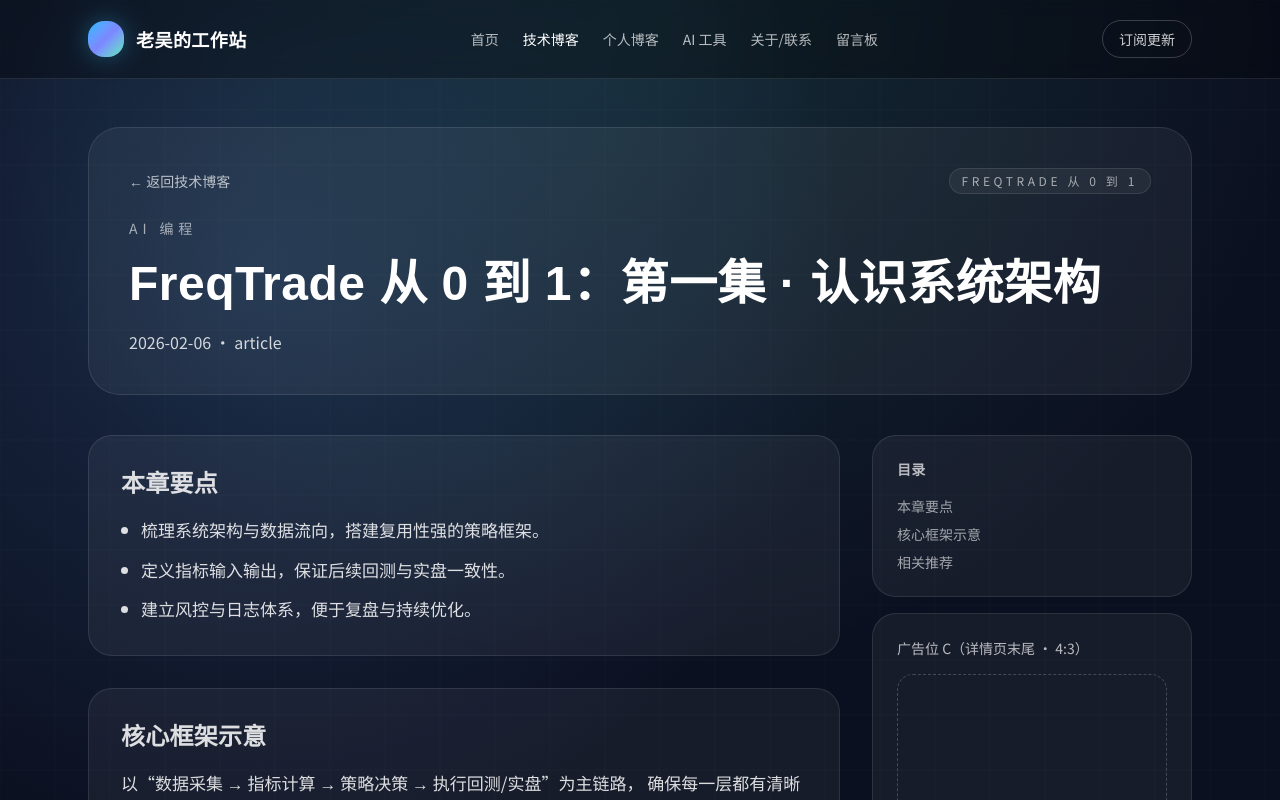
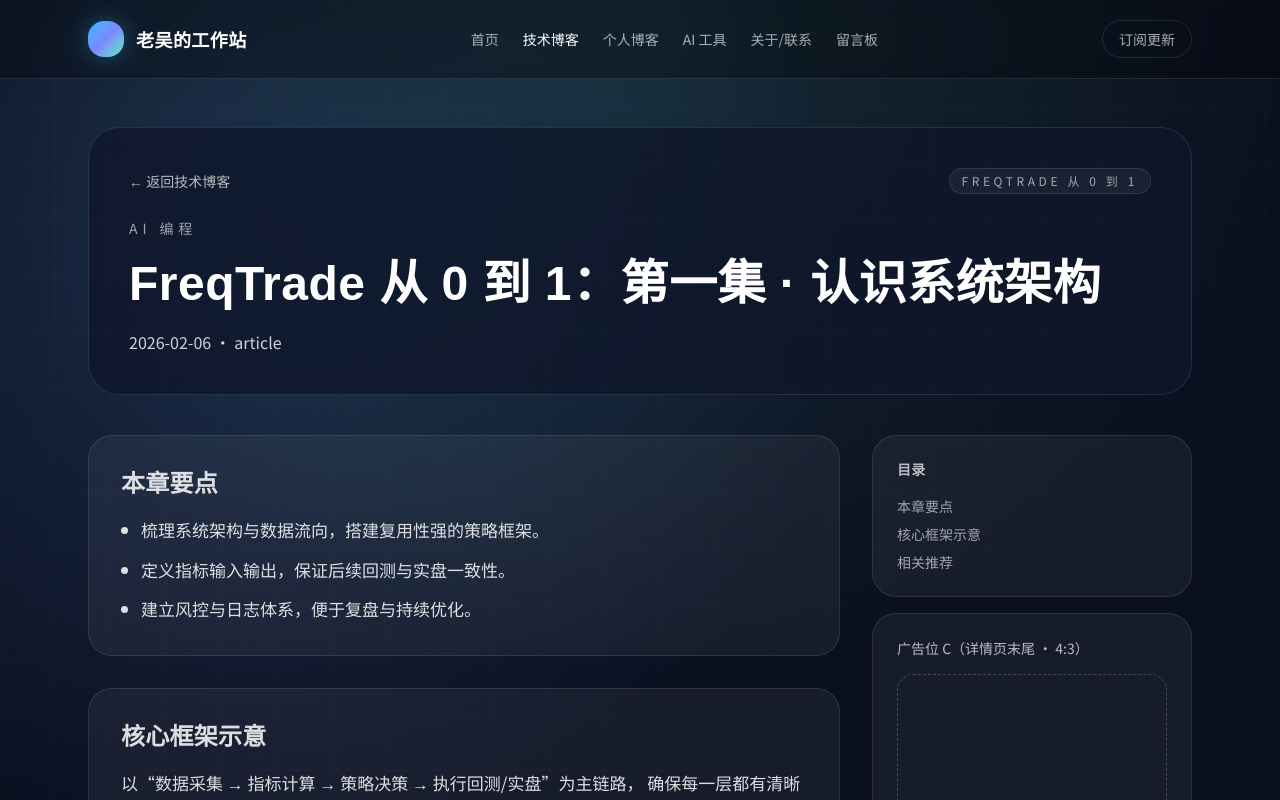
Before and after one commit to jerrywuhs/blogweb, a Next.js app: page /tech/freqtrade-0-1-ep1 in a window 1280 px wide. Shown: the top 800 px of the page. Built offline with nearby package versions, Linux system fonts and the light colour scheme.

Commit message:
Add theme tokens and reusable surfaces

```diff
--- a/src/app/globals.css
+++ b/src/app/globals.css
@@ -5,12 +5,23 @@
   --foreground: #e9eef7;
   --brand-primary: #5eead4;
   --brand-accent: #60a5fa;
-  --surface: rgba(15, 23, 42, 0.9);
+  --surface-1: rgba(15, 23, 42, 0.82);
+  --surface-2: rgba(30, 41, 59, 0.6);
+  --border-muted: rgba(148, 163, 184, 0.18);
+  --border-strong: rgba(248, 250, 252, 0.28);
+  --text-muted: rgba(226, 232, 240, 0.72);
+  --text-subtle: rgba(226, 232, 240, 0.55);
 }
 
 @theme inline {
   --color-background: var(--background);
   --color-foreground: var(--foreground);
+  --color-surface: var(--surface-1);
+  --color-surface-muted: var(--surface-2);
+  --color-border-muted: var(--border-muted);
+  --color-border-strong: var(--border-strong);
+  --color-text-muted: var(--text-muted);
+  --color-text-subtle: var(--text-subtle);
   --font-sans: var(--font-body);
   --font-display: var(--font-display);
 }
@@ -39,3 +50,21 @@
   font-family: var(--font-display), "Noto Serif SC", serif;
   letter-spacing: 0.01em;
 }
+
+@layer components {
+  .surface-card {
+    @apply rounded-3xl border border-[color:var(--border-muted)] bg-[color:var(--surface-1)];
+  }
+  .surface-panel {
+    @apply rounded-3xl border border-[color:var(--border-muted)] bg-[color:var(--surface-2)];
+  }
+  .surface-outline {
+    @apply border border-[color:var(--border-muted)];
+  }
+  .text-muted {
+    color: var(--text-muted);
+  }
+  .text-subtle {
+    color: var(--text-subtle);
+  }
+}
--- a/src/app/personal/[slug]/page.tsx
+++ b/src/app/personal/[slug]/page.tsx
@@ -35,7 +35,7 @@
       <SiteHeader active="/personal" />
 
       <main className="mx-auto w-full max-w-6xl px-6 pb-20 pt-12">
-        <section className="rounded-[32px] border border-white/10 bg-white/5 p-8 md:p-10">
+        <section className="rounded-[32px] border border-[color:var(--border-muted)] bg-[color:var(--surface-1)] p-8 md:p-10">
           <div className="flex flex-wrap items-center justify-between gap-4 text-sm text-white/60">
             <Link href="/personal" className="inline-flex items-center gap-2 text-white/70">
               ← 返回个人博客
--- a/src/app/tech/[slug]/page.tsx
+++ b/src/app/tech/[slug]/page.tsx
@@ -36,7 +36,7 @@
       <SiteHeader active="/tech" />
 
       <main className="mx-auto w-full max-w-6xl px-6 pb-20 pt-12">
-        <section className="rounded-[32px] border border-white/10 bg-white/5 p-8 md:p-10">
+        <section className="rounded-[32px] border border-[color:var(--border-muted)] bg-[color:var(--surface-1)] p-8 md:p-10">
           <div className="flex flex-wrap items-center justify-between gap-4 text-sm text-white/60">
             <Link href="/tech" className="inline-flex items-center gap-2 text-white/70">
               ← 返回技术博客
--- a/src/app/tools/[id]/page.tsx
+++ b/src/app/tools/[id]/page.tsx
@@ -23,7 +23,7 @@
       <SiteHeader active="/tools" />
 
       <main className="mx-auto w-full max-w-6xl px-6 pb-20 pt-12">
-        <section className="rounded-[32px] border border-white/10 bg-white/5 p-8 md:p-10">
+        <section className="rounded-[32px] border border-[color:var(--border-muted)] bg-[color:var(--surface-1)] p-8 md:p-10">
           <div className="flex flex-wrap items-center justify-between gap-4 text-sm text-white/60">
             <Link href="/tools" className="inline-flex items-center gap-2 text-white/70">
               ← 返回 AI 工具
--- a/src/components/SiteHeader.tsx
+++ b/src/components/SiteHeader.tsx
@@ -11,7 +11,7 @@
 
 export default function SiteHeader({ active }: { active?: string }) {
   return (
-    <header className="sticky top-0 z-40 border-b border-white/10 bg-black/30 backdrop-blur">
+    <header className="sticky top-0 z-40 border-b border-[color:var(--border-muted)] bg-black/30 backdrop-blur">
       <div className="mx-auto flex w-full max-w-6xl items-center justify-between px-6 py-5">
         <Link href="/" className="group flex items-center gap-3">
           <span className="h-9 w-9 rounded-2xl bg-gradient-to-br from-sky-400 via-indigo-400 to-emerald-300 shadow-[0_0_24px_rgba(56,189,248,0.35)]" />
@@ -19,7 +19,7 @@
             老吴的工作站
           </span>
         </Link>
-        <nav className="hidden items-center gap-6 text-sm text-white/70 md:flex">
+        <nav className="hidden items-center gap-6 text-sm text-muted md:flex">
           {navItems.map((item) => (
             <Link
               key={item.href}
@@ -34,7 +34,7 @@
         </nav>
         <Link
           href="/guestbook"
-          className="rounded-full border border-white/20 px-4 py-2 text-sm text-white/80 transition hover:border-white/60"
+          className="rounded-full border border-[color:var(--border-muted)] px-4 py-2 text-sm text-muted transition hover:border-[color:var(--border-strong)]"
         >
           订阅更新
         </Link>
```
